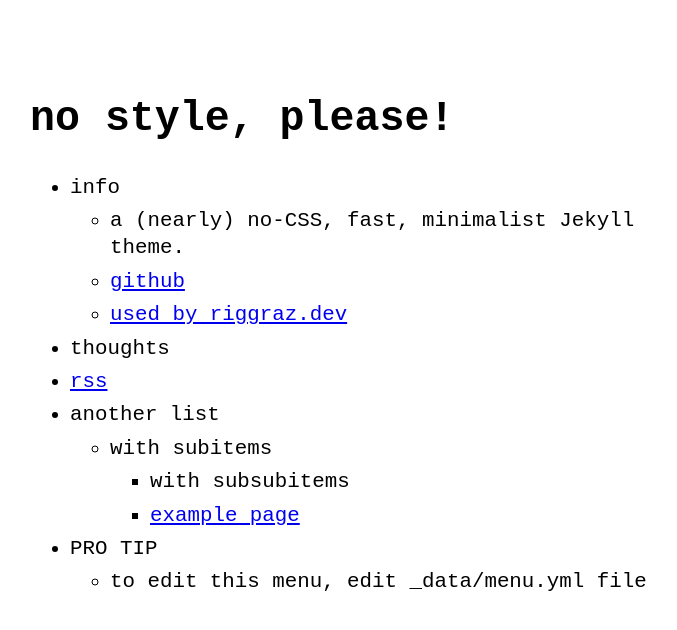
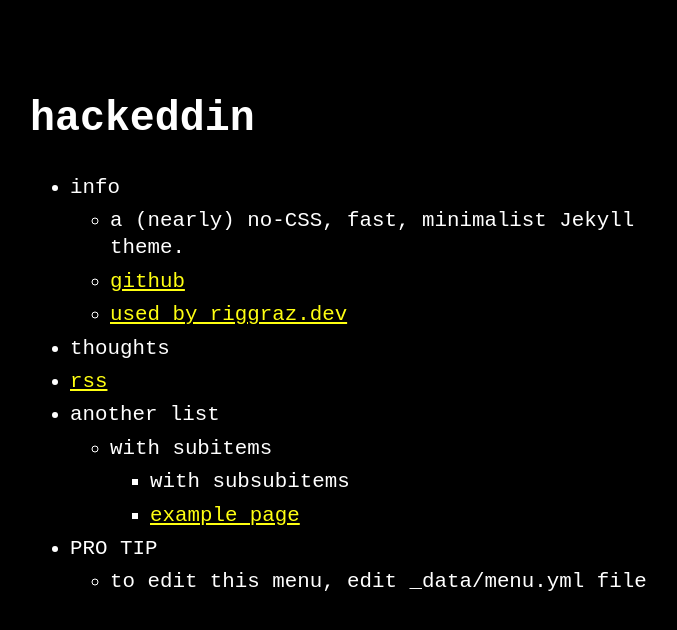
Before and after one commit to hackeddin/blog, a Jekyll site: the page built from index.md, in a window 1280 px wide. Shown: the top 630 px of the page, without its empty margins (290-967 px from the left). Built offline with Jekyll 4.4.1, drawn with Linux system fonts in a browser that asks for light colours; part of the change alters nothing that is shown.

Commit message:
Update _config.yml

```diff
--- a/_config.yml
+++ b/_config.yml
@@ -1,19 +1,19 @@
-title: no style, please! # name of the site
-author: Riccardo Graziosi # name of site's author
-email: riccardo.graziosi97@gmail.com # email of site's author
-url: https://riggraz.dev/no-style-please # root address of the site
+title: hackeddin # name of the site
+author: hackeddin # name of site's author
+email: hackeddin@protonmail.com # email of site's author
+url: https://hackeddin.com/ # root address of the site
 description: > # description of the site (multiple lines allowed)
-  A (nearly) no-CSS, fast, minimalist Jekyll theme.
+  hackeddin - no manita no dirdir hackliyoruz fildir fildir
 
 permalink: /:slug.html
 
-favicon: "./logo.png" # relative path to site's favicon
+favicon: "" # relative path to site's favicon
 # goat_counter: "yoursitename" # put your GoatCounter name if you want to use GoatCounter analytics
 
 theme: no-style-please # if you are using GitHub Pages, change it to remote_theme: riggraz/no-style-please
 
 theme_config:
-  appearance: "auto" # can be "light", "dark" or "auto"
+  appearance: "dark" # can be "light", "dark" or "auto"
   back_home_text: ".." # customize text for homepage link in post layout
   date_format: "%Y-%m-%d" # customize how date is formatted
   show_description: false # show blog description in home page
```
